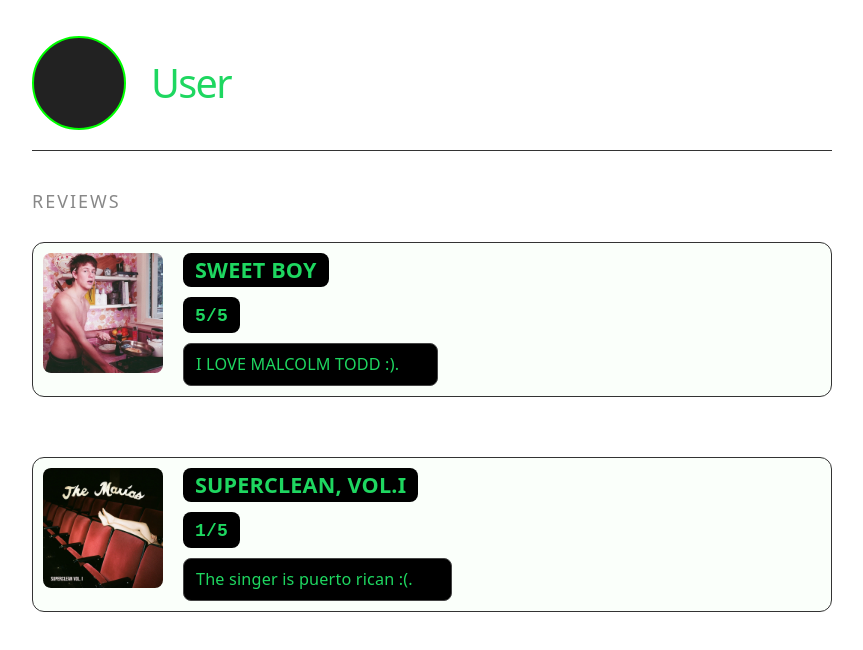
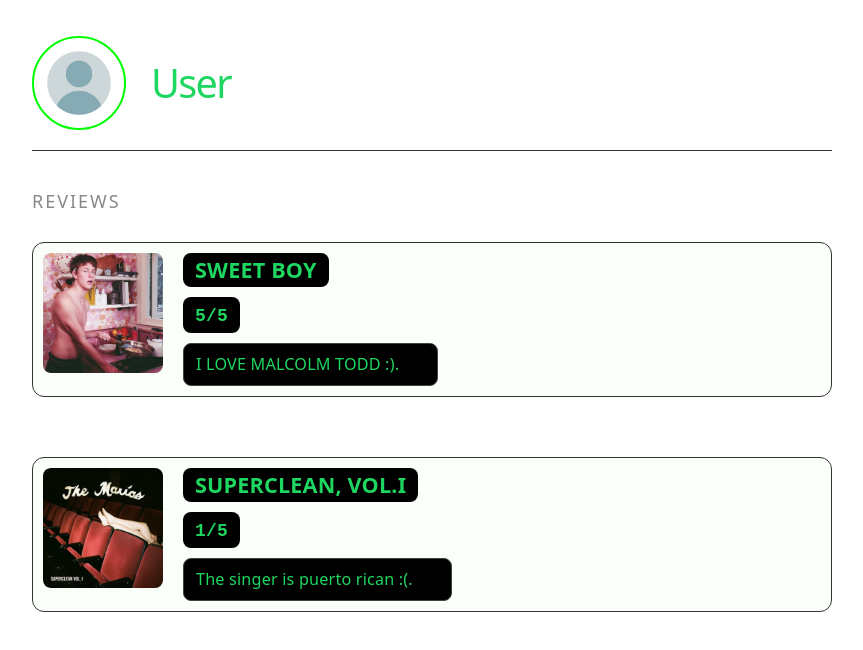
Before and after one commit to Bryan-Soda/LetsTalkMusic, a React (Vite) app in the folder client/Retunify/: page / in a window 1280 px wide. Shown: the top 650 px of the page, without its empty margins (208-1071 px from the left). Built offline with nearby package versions, Linux system fonts and the light colour scheme.

Commit message:
style: add temporary profile picture to Profilepage styling

```diff
--- a/client/Retunify/src/pages/styles/Profilepage.css
+++ b/client/Retunify/src/pages/styles/Profilepage.css
@@ -19,6 +19,12 @@
     background-color: #222;
     border-radius: 50%;
     border: 2px solid #00ff00;
+
+    /* temp profile picture */
+    background-image: url(../../assets/templatePFP.jpg);
+    background-size: cover;
+    background-position: center;
+    background-repeat: no-repeat;
 }
 
 .username {
```
Also changed, not shown: client/Retunify/src/assets/templatePFP.jpg (added).
